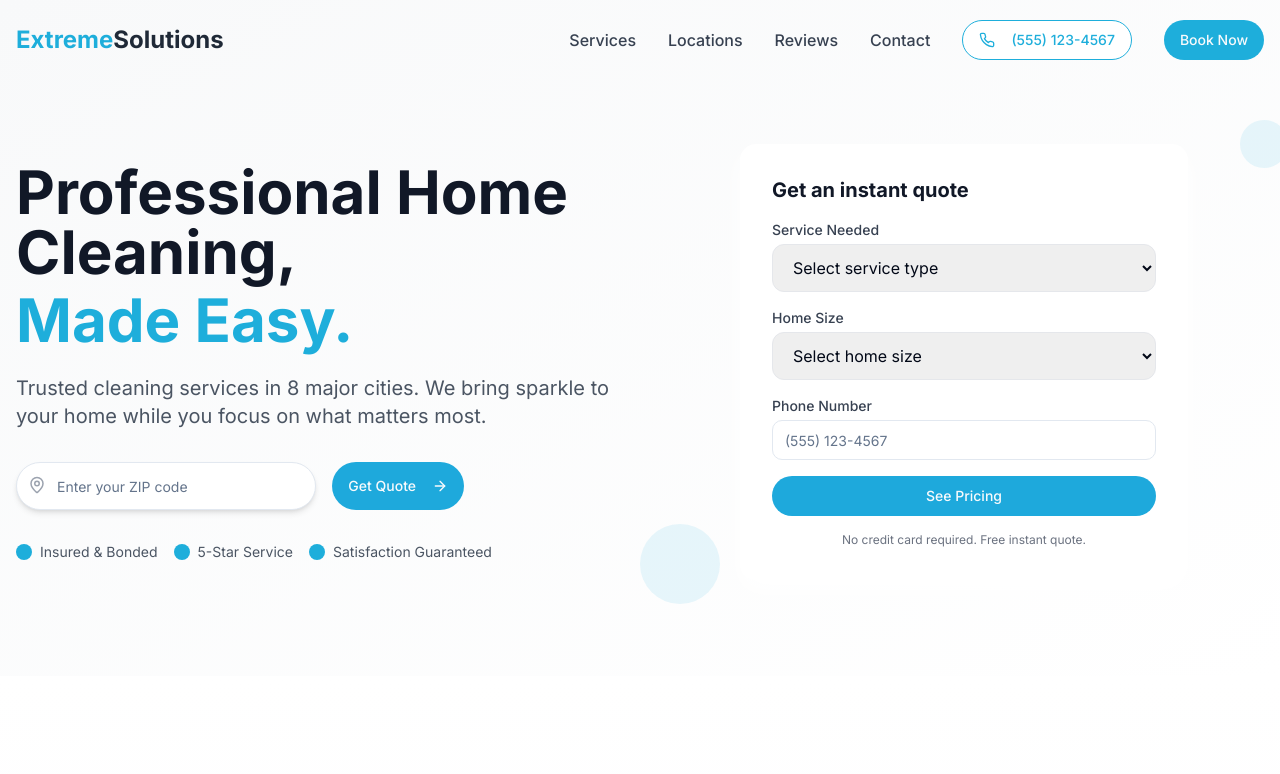
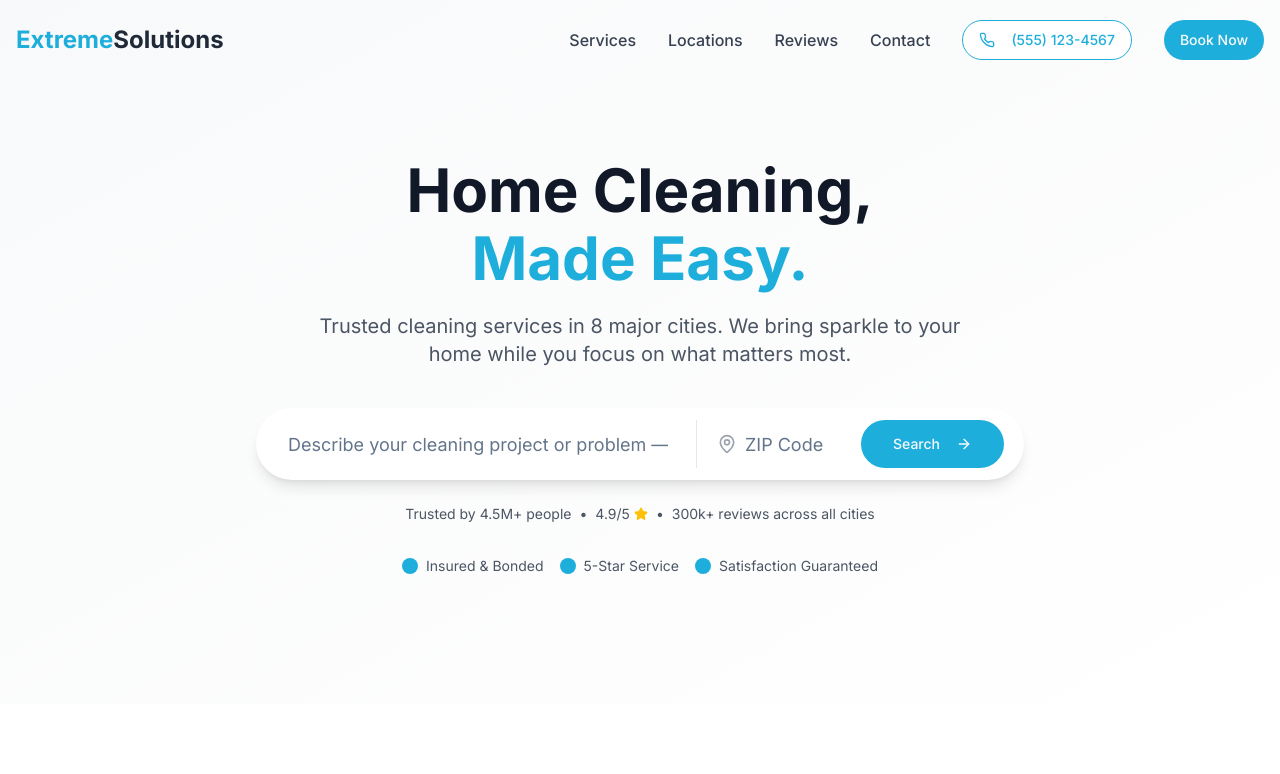
Before and after one commit to extremesolnclean/clean-spark-solutions, a React (Vite) app: page / in a window 1280 px wide. Shown: the top 774 px of the page. Built offline with nearby package versions, Linux system fonts and the light colour scheme.

Commit message:
Refactor: Update Hero section
Refactor the Hero section to include a cleaner design with a description field and a ZIP code input, removing the "Get an instant quote" section and its form.

```diff
--- a/src/components/sections/Hero.tsx
+++ b/src/components/sections/Hero.tsx
@@ -2,39 +2,63 @@
 import React from 'react';
 import { Button } from '@/components/ui/button';
 import { Input } from '@/components/ui/input';
-import { ArrowRight, MapPin } from 'lucide-react';
+import { ArrowRight, MapPin, Star } from 'lucide-react';
 
 const Hero = () => {
   return (
-    <div className="pt-28 pb-16 md:pt-36 md:pb-24 bg-gradient-to-br from-gray-light to-white">
+    <div className="pt-32 pb-24 md:pt-40 md:pb-32 bg-gradient-to-br from-gray-light to-white">
       <div className="container mx-auto px-4">
-        <div className="flex flex-col lg:flex-row items-center gap-12">
-          <div className="flex-1 text-center lg:text-left">
+        <div className="max-w-4xl mx-auto text-center">
           <h1 className="text-4xl md:text-5xl lg:text-6xl font-bold text-gray-900 leading-tight mb-6">
-              Professional Home Cleaning,
+            Home Cleaning,
             <span className="text-blue block mt-2">
               Made Easy.
             </span>
           </h1>
-            <p className="text-xl text-gray-600 mb-8 max-w-2xl mx-auto lg:mx-0">
+          <p className="text-xl text-gray-600 mb-10 max-w-2xl mx-auto">
             Trusted cleaning services in 8 major cities. We bring sparkle to your home while you focus on what matters most.
           </p>
-            <form className="max-w-md mx-auto lg:mx-0 mb-8">
-              <div className="flex flex-col sm:flex-row gap-4">
-                <div className="relative flex-grow">
-                  <MapPin className="absolute left-3 top-3.5 text-gray-400" size={18} />
+
+          <div className="max-w-3xl mx-auto">
+            <form className="flex flex-col md:flex-row gap-3 md:gap-0 p-2 md:p-3 bg-white rounded-full shadow-lg">
+              <div className="flex-grow px-2 md:px-4 py-2 md:py-0">
                 <Input
                   type="text"
-                    placeholder="Enter your ZIP code"
-                    className="pl-10 h-12 rounded-full shadow-md focus:shadow-button"
+                  placeholder="Describe your cleaning project or problem — be as detailed as you'd like"
+                  className="border-0 text-base md:text-lg h-12 focus:ring-0 pl-1 shadow-none"
                 />
               </div>
-                <Button type="submit" className="h-12 rounded-full">
-                  Get Quote <ArrowRight size={16} className="ml-2" />
+              <div className="flex items-center border-l border-gray-200 pl-3 md:pl-5">
+                <MapPin className="text-gray-400 mr-1" size={20} />
+                <Input
+                  type="text"
+                  placeholder="ZIP Code"
+                  className="border-0 w-24 md:w-28 text-base md:text-lg focus:ring-0 px-1 shadow-none"
+                />
+              </div>
+              <div className="px-2">
+                <Button type="submit" className="w-full md:w-auto h-12 px-6 md:px-8 rounded-full bg-blue hover:bg-blue-dark">
+                  <span>Search</span>
+                  <ArrowRight size={18} className="ml-2" />
                 </Button>
               </div>
             </form>
-            <div className="flex flex-wrap justify-center lg:justify-start gap-4 text-sm text-gray-600">
+          </div>
+
+          <div className="flex items-center justify-center mt-6 text-gray-600 text-sm">
+            <div className="flex items-center">
+              <span>Trusted by 4.5M+ people</span>
+              <span className="mx-2">•</span>
+              <div className="flex items-center">
+                <span>4.9/5</span>
+                <Star size={14} fill="#FFC107" color="#FFC107" className="ml-1" />
+              </div>
+              <span className="mx-2">•</span>
+              <span>300k+ reviews across all cities</span>
+            </div>
+          </div>
+
+          <div className="flex flex-wrap justify-center gap-4 text-sm text-gray-600 mt-8">
             <div className="flex items-center">
               <span className="w-4 h-4 bg-blue rounded-full mr-2"></span>
               <span>Insured & Bonded</span>
@@ -49,64 +73,6 @@ const Hero = () => {
             </div>
           </div>
         </div>
-
-          <div className="flex-1">
-            <div className="relative">
-              <div className="bg-white rounded-2xl shadow-card p-6 md:p-8 max-w-md mx-auto">
-                <h3 className="text-xl font-bold text-gray-900 mb-4">Get an instant quote</h3>
-                <form className="space-y-4">
-                  <div>
-                    <label htmlFor="service" className="block text-sm font-medium text-gray-700 mb-1">Service Needed</label>
-                    <select
-                      id="service"
-                      className="input-field"
-                      defaultValue=""
-                    >
-                      <option value="" disabled>Select service type</option>
-                      <option value="regular">Regular Cleaning</option>
-                      <option value="deep">Deep Cleaning</option>
-                      <option value="move">Move In/Out Cleaning</option>
-                      <option value="office">Office Cleaning</option>
-                    </select>
-                  </div>
-                  <div>
-                    <label htmlFor="size" className="block text-sm font-medium text-gray-700 mb-1">Home Size</label>
-                    <select
-                      id="size"
-                      className="input-field"
-                      defaultValue=""
-                    >
-                      <option value="" disabled>Select home size</option>
-                      <option value="studio">Studio / 1 Bath</option>
-                      <option value="1bed">1 Bedroom / 1 Bath</option>
-                      <option value="2bed">2 Bedroom / 1-2 Bath</option>
-                      <option value="3bed">3+ Bedroom / 2+ Bath</option>
-                    </select>
-                  </div>
-                  <div>
-                    <label htmlFor="phone" className="block text-sm font-medium text-gray-700 mb-1">Phone Number</label>
-                    <Input
-                      id="phone"
-                      type="tel"
-                      placeholder="(555) 123-4567"
-                      className="input-field"
-                    />
-                  </div>
-                  <Button className="w-full rounded-full">
-                    See Pricing
-                  </Button>
-                </form>
-                <p className="text-xs text-center text-gray-500 mt-4">
-                  No credit card required. Free instant quote.
-                </p>
-              </div>
-
-              {/* Decorative elements */}
-              <div className="hidden md:block absolute -bottom-6 -left-6 w-20 h-20 bg-blue/10 rounded-full"></div>
-              <div className="hidden md:block absolute -top-6 -right-6 w-12 h-12 bg-blue/10 rounded-full"></div>
-            </div>
-          </div>
-        </div>
       </div>
     </div>
   );
```
Lines whose indentation alone changed are shown as unchanged.
